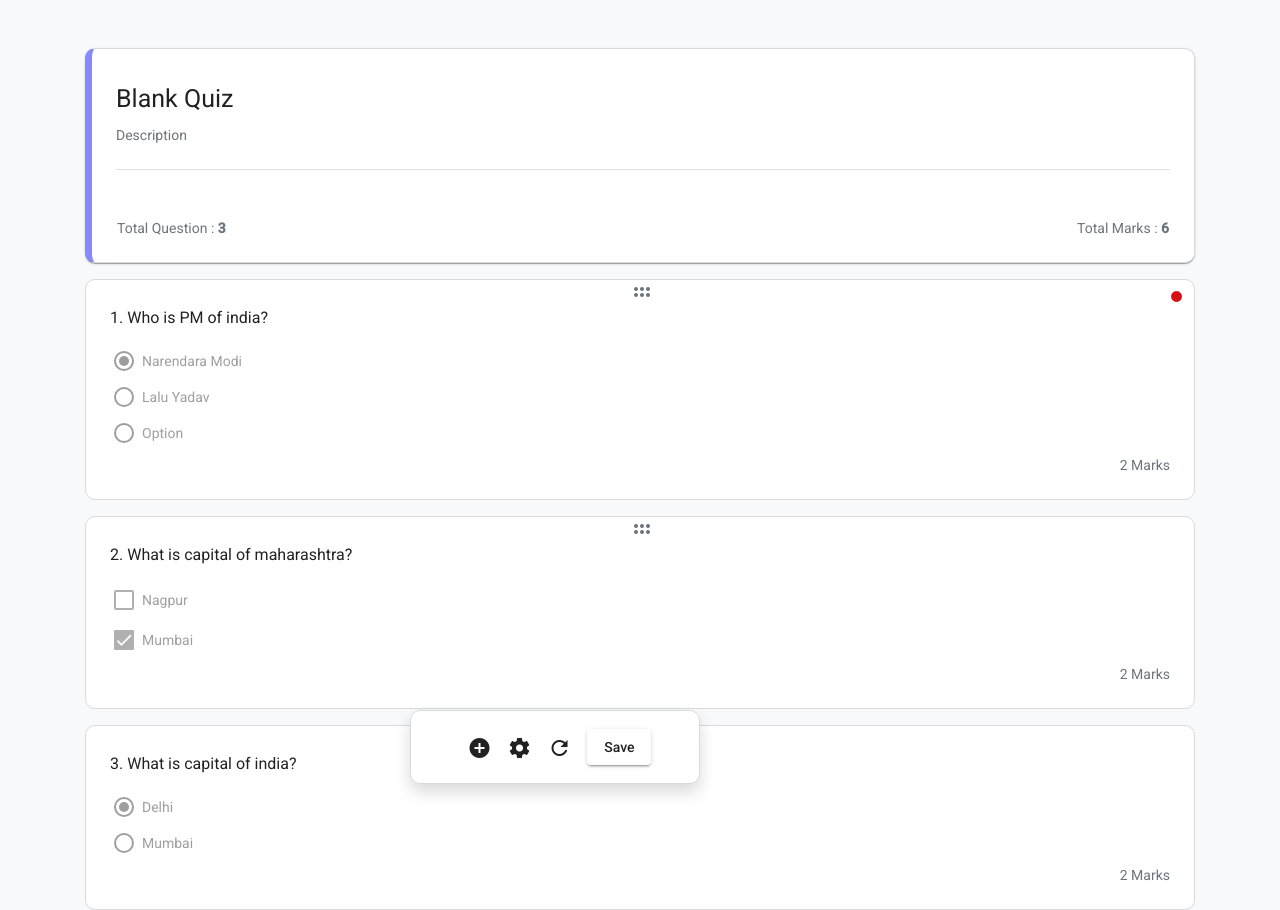
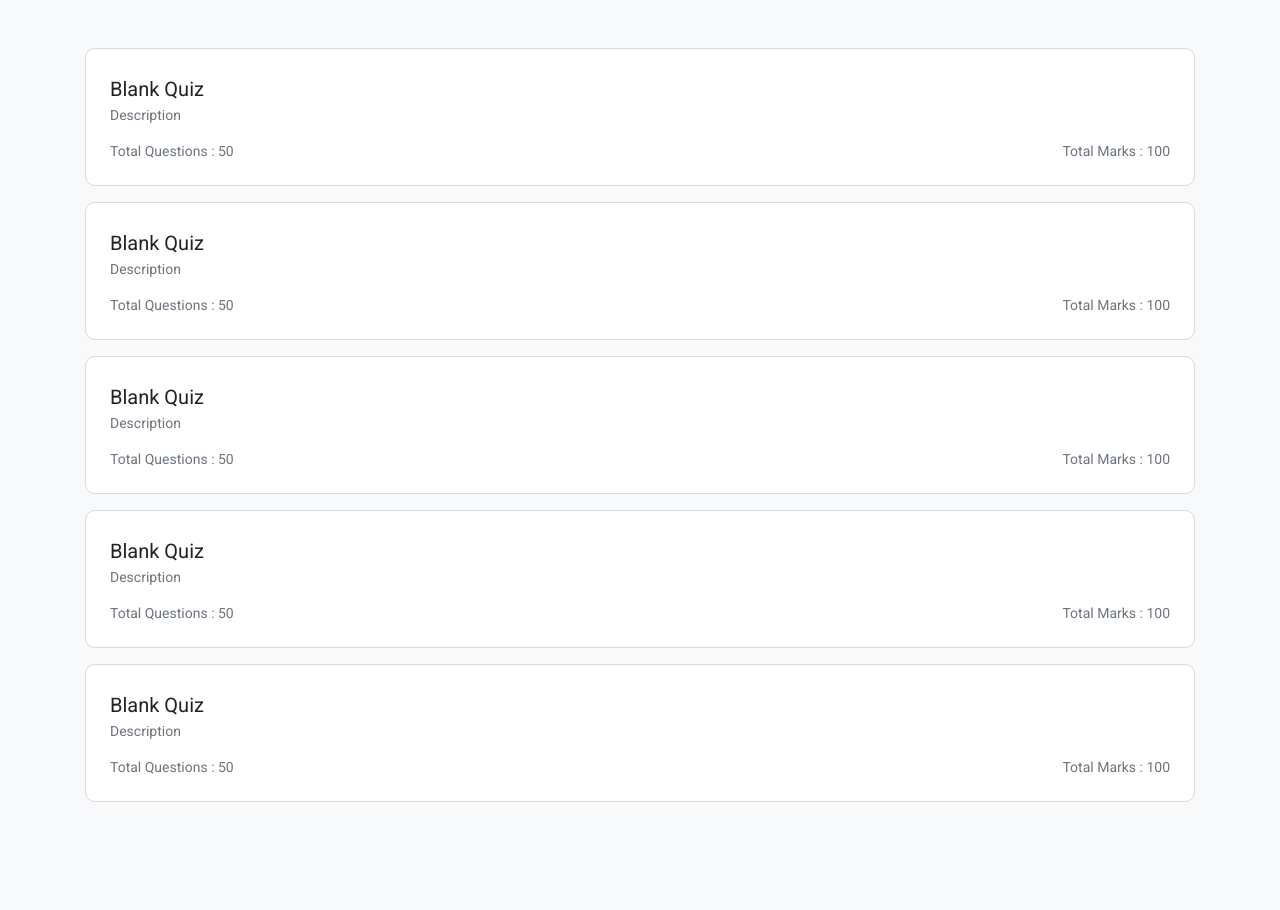
Before and after one commit to ShastrakarAkshay/Examize, an Angular app: page / in a window 1280 px wide. After the commit the page ends 802 px from the top, so only its background shows below. Built offline with nearby package versions, Linux system fonts and the light colour scheme.

Commit message:
question bank list component created

```diff
--- a/src/app/app-routing.module.ts
+++ b/src/app/app-routing.module.ts
@@ -1,8 +1,20 @@
 import { NgModule } from '@angular/core';
 import { Routes, RouterModule } from '@angular/router';
+import { AppComponent } from './app.component';
+import { QuestionBankListComponent } from './question-bank-list/question-bank-list.component';
+import { QuestionBankComponent } from './question-bank/question-bank.component';
 
 
-const routes: Routes = [];
+const routes: Routes = [
+  {
+    path: '',
+    component: QuestionBankListComponent
+  },
+  {
+    path: 'question-bank',
+    component: QuestionBankComponent
+  }
+];
 
 @NgModule({
   imports: [RouterModule.forRoot(routes)],
--- a/src/app/app.component.html
+++ b/src/app/app.component.html
@@ -1,4 +1,3 @@
 <div class="container pt-5">
-    <app-question-bank></app-question-bank>
+    <router-outlet></router-outlet>
 </div>
-<router-outlet></router-outlet>
--- a/src/app/app.module.ts
+++ b/src/app/app.module.ts
@@ -23,6 +23,7 @@ import { QuestionBankComponent, QuestionBankSettings } from './question-bank/que
 import { MatBottomSheetModule } from '@angular/material/bottom-sheet';
 import { MatListModule } from '@angular/material/list';
 import { DragDropModule } from '@angular/cdk/drag-drop';
+import { QuestionBankListComponent } from './question-bank-list/question-bank-list.component';
 
 const MaterialModules = [
   MatCheckboxModule,
@@ -49,7 +50,8 @@ const FirebaseModules = [];
     CheckboxComponent,
     QuestionBankComponent,
     MultipleChoiceComponent,
-    QuestionBankSettings
+    QuestionBankSettings,
+    QuestionBankListComponent
   ],
   imports: [
     BrowserModule,
--- /dev/null
+++ b/src/app/question-bank-list/question-bank-list.component.html
@@ -0,0 +1,8 @@
+<mat-card class="p-4 mb-3" *ngFor="let i of [1,2,3,4,5]" routerLink="question-bank">
+    <h2 class="mb-0 text-capitalize title"> Blank Quiz </h2>
+    <p class="mb-0 text-secondary text-capitalize">Description</p>
+    <div class="mat-content mt-3">
+        <p class="mb-0 text-secondary text-capitalize">Total Questions : 50</p>
+        <p class="mb-0 text-secondary text-capitalize">Total Marks : 100</p>
+    </div>
+</mat-card>
--- /dev/null
+++ b/src/app/question-bank-list/question-bank-list.component.scss
@@ -0,0 +1,20 @@
+.mat-card {
+    border: 1px solid #d7d9dd;
+    box-shadow: none;
+    border-radius: 10px;
+    .box-shadow {
+        box-shadow: 0px 2px 1px -1px rgba(0, 0, 0, 0.2), 0px 1px 1px 0px rgba(0, 0, 0, 0.14),
+            0px 1px 3px 0px rgba(0, 0, 0, 0.12);
+    }
+    &:hover {
+        border-left: 5px solid #868aff;
+        @extend .box-shadow;
+    }
+    .mat-content {
+        display: flex;
+        justify-content: space-between;
+    }
+    .title {
+        font-weight: 400 !important;
+    }
+}
--- /dev/null
+++ b/src/app/question-bank-list/question-bank-list.component.ts
@@ -0,0 +1,15 @@
+import { Component, OnInit } from '@angular/core';
+
+@Component({
+  selector: 'app-question-bank-list',
+  templateUrl: './question-bank-list.component.html',
+  styleUrls: ['./question-bank-list.component.scss']
+})
+export class QuestionBankListComponent implements OnInit {
+
+  constructor() { }
+
+  ngOnInit(): void {
+  }
+
+}
--- a/src/app/question-bank/question-bank.component.html
+++ b/src/app/question-bank/question-bank.component.html
@@ -31,7 +31,7 @@
         </div>
         <div cdkDropList [cdkDropListData]="quizData.questions" (cdkDropListDropped)="dragDropQuestion($event)" class="question-list">
             <mat-card cdkDrag class="p-4 mb-3 question" *ngFor="let data of quizData.questions, let i = index" (click)="editQuestion(data)"
-                [ngClass]="{'mat-card-active': data.readonly === false}">
+                [ngClass]="{'mat-card-active': data.readonly === false}"  id="{{'card'+i}}">
                 <div class="text-center">
                     <mat-icon class="text-secondary drag-handler-icon" style="transform: rotate(90deg);position: absolute;top: 0;right: 48.7%;" cdkDragHandle>drag_indicator</mat-icon>
                 </div>
--- a/src/app/question-bank/question-bank.component.ts
+++ b/src/app/question-bank/question-bank.component.ts
@@ -1,6 +1,6 @@
 import { CdkDragDrop, moveItemInArray } from '@angular/cdk/drag-drop';
 import { isNgTemplate, ReadPropExpr } from '@angular/compiler';
-import { Inject } from '@angular/core';
+import { ChangeDetectionStrategy, Inject } from '@angular/core';
 import { Component, Input, OnInit } from '@angular/core';
 import { MatBottomSheet, MatBottomSheetRef, MAT_BOTTOM_SHEET_DATA } from '@angular/material/bottom-sheet';
 import * as _ from 'lodash';
@@ -10,7 +10,8 @@ import { IQuestionBank, IQuestionOptions, IQuizModal, IQuizSettings } from './in
 @Component({
   selector: 'app-question-bank',
   templateUrl: './question-bank.component.html',
-  styleUrls: ['./question-bank.component.scss']
+  styleUrls: ['./question-bank.component.scss'],
+  changeDetection: ChangeDetectionStrategy.OnPush
 })
 export class QuestionBankComponent implements OnInit {
 
@@ -21,84 +22,7 @@ export class QuestionBankComponent implements OnInit {
   constructor(private _matBottomSheet: MatBottomSheet) { }
 
   ngOnInit(): void {
-    this.quizData = {
-      quizName: '',
-      quizDescription: '',
-      settings: {
-        timer: {
-          status: false,
-          duration: 30
-        },
-        negativeMarking: false,
-        showResult: false,
-        shuffleQuestions: false
-      },
-      questions: []
-    }
-
-    this.quizData.questions = [
-      {
-        id: 10001,
-        question: 'Who is PM of india?',
-        questionType: 1, // 1. multiple choice 2. checkbox etc
-        options: [
-          {
-            id: 1,
-            name: 'Narendara Modi'
-          },
-          {
-            id: 2,
-            name: 'Lalu Yadav'
-          }, {
-            id: 3,
-            name: ' '
-          }
-        ],
-        answerKey: [1],
-        points: 2,
-        required: false,
-        readonly: true
-      },
-      {
-        id: 10002,
-        question: 'What is capital of maharashtra?',
-        questionType: 2, // 1. multiple choice 2. checkbox etc
-        options: [
-          {
-            id: 1,
-            name: 'Nagpur'
-          },
-          {
-            id: 2,
-            name: 'Mumbai'
-          }
-        ],
-        answerKey: [2],
-        points: 2,
-        required: false,
-        readonly: true
-      },
-      {
-        id: 10003,
-        question: 'What is capital of india?',
-        questionType: 1, // 1. multiple choice 2. checkbox etc
-        options: [
-          {
-            id: 1,
-            name: 'Delhi'
-          },
-          {
-            id: 2,
-            name: 'Mumbai'
-          }
-        ],
-        answerKey: [1],
-        points: 2,
-        required: true,
-        readonly: true
-      }
-    ];
-    this._initializeQuesitonBank();
+    this.startsOver();
   }
 
   private _initializeQuesitonBank() {
@@ -148,6 +72,8 @@ export class QuestionBankComponent implements OnInit {
       return { ...item, readonly: true }
     })
     this.quizData.questions.splice(index + 1, 0, newQuestion);
+    const card = document.getElementById('card' + index);
+    card.scrollIntoView({ behavior: 'smooth' });
   }
 
   addMarks(id: any) {
```
Also changed, not shown: 2 other files (tests, documents, lock files or other folders).
